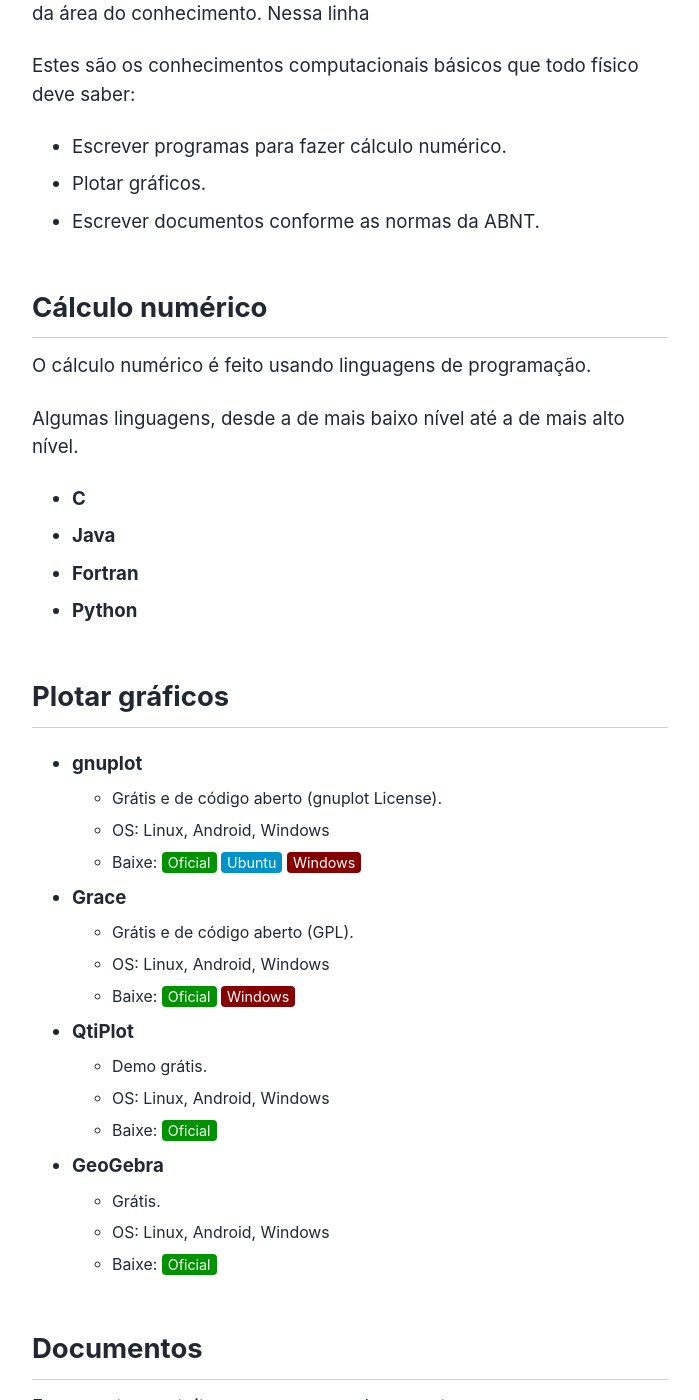
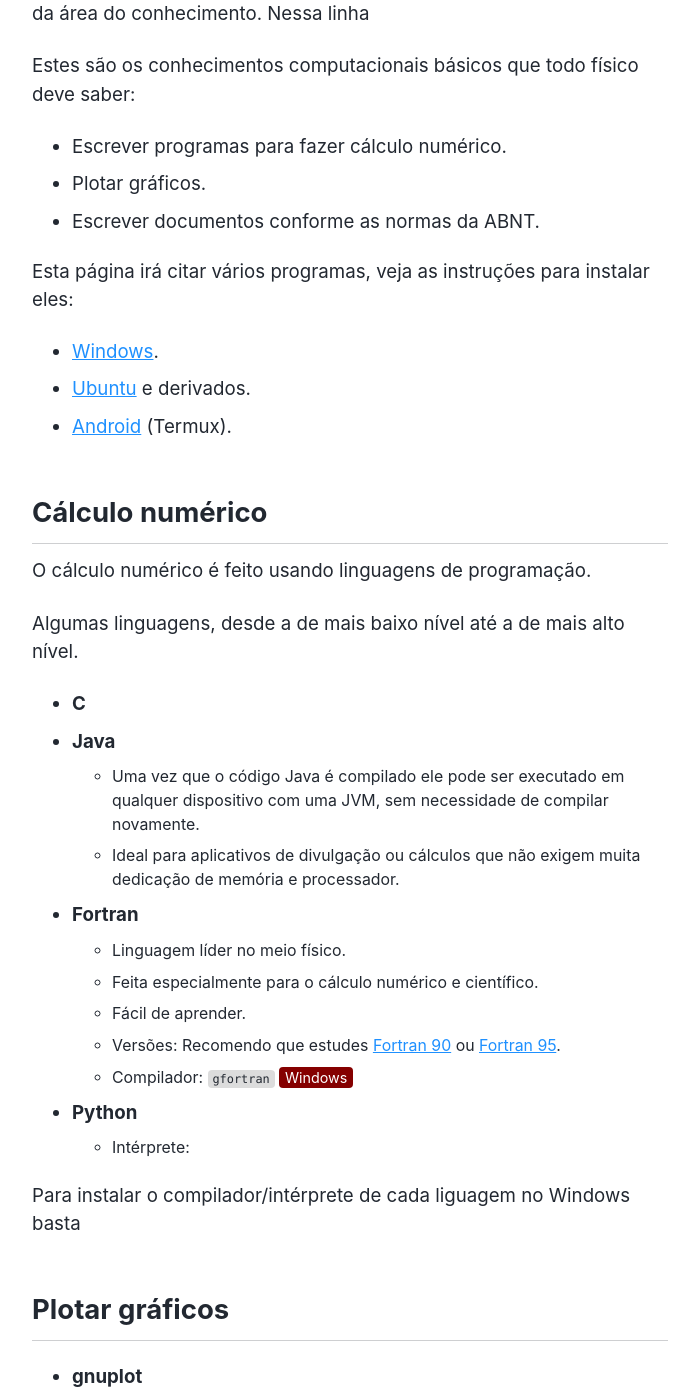
Before and after one commit to ismaeldamiao/ismaeldamiao.github.io, a Jekyll site: the page built from _pages/pt/ComputationalPhysics/Introduction.md, in a window 1280 px wide and 1400 px high, scrolled down 340 px. Shown: the whole window, without its empty margins (290-989 px from the left). Built offline with Jekyll 4.4.1, drawn with Linux system fonts in a browser that asks for light colours; nearby versions of some CDN libraries.

Commit message:
Update Introduction.md

```diff
--- a/_pages/pt/ComputationalPhysics/Introduction.md
+++ b/_pages/pt/ComputationalPhysics/Introduction.md
@@ -39,6 +39,11 @@
 * Plotar gráficos.
 * Escrever documentos conforme as normas da ABNT.
 
+Esta página irá citar vários programas, veja as instruções para instalar eles:
+* <a href="/pt/ComputationalPhysics/Introduction/win">Windows</a>.
+* <a href="/pt/ComputationalPhysics/Introduction/ubuntu">Ubuntu</a> e derivados.
+* <a href="/pt/ComputationalPhysics/Introduction/android">Android</a> (Termux).
+
 ## Cálculo numérico
 
 O cálculo numérico é feito usando linguagens de programação.
@@ -47,8 +52,22 @@
 
 * **C**
 * **Java**
+  * Uma vez que o código Java é compilado ele pode ser executado em qualquer dispositivo com uma JVM,
+sem necessidade de compilar novamente.
+  * Ideal para aplicativos de divulgação ou cálculos que não exigem muita dedicação
+de memória e processador.
 * **Fortran**
+  * Linguagem líder no meio físico.
+  * Feita especialmente para o cálculo numérico e científico.
+  * Fácil de aprender.
+  * Versões: Recomendo que estudes <a href="https://wg5-fortran.org/N001-N1100/N692.pdf">Fortran 90</a>
+ou <a href="https://wg5-fortran.org/N1151-N1200/N1191.pdf">Fortran 95</a>.
+  * Compilador: `gfortran`
+   <a href="https://cygwin.com/install.html"><button class="button bnt_red">Windows</button></a>
 * **Python**
+  * Intérprete:
+
+Para instalar o compilador/intérprete de cada liguagem no Windows basta
 
 ## Plotar gráficos
 
```
